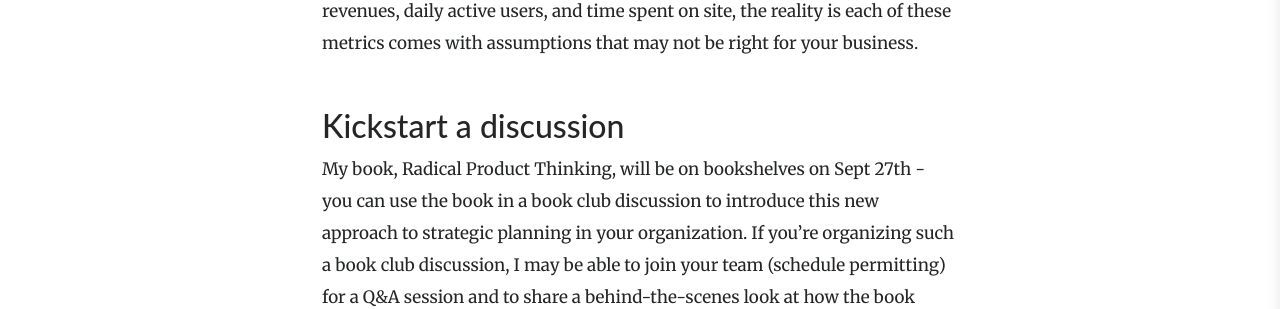
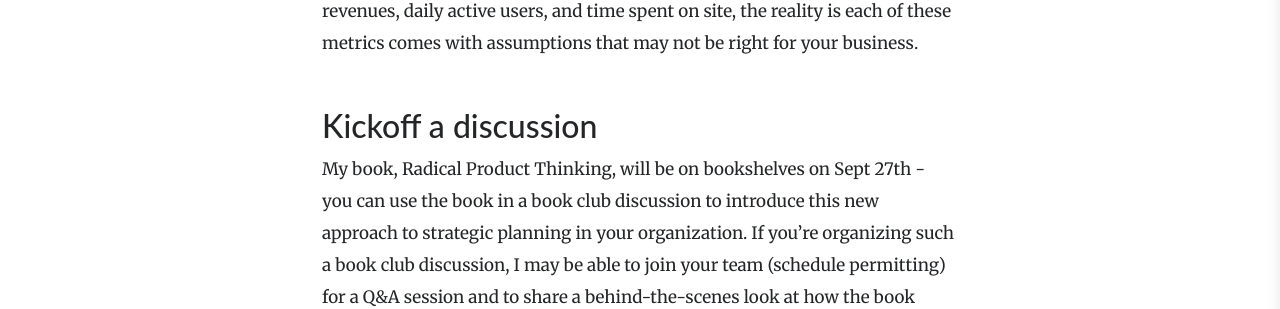
Before and after one commit to qq7te/radical-product, a Jekyll site: the page built from src/_posts/2021-09-14-stressfree-guide-to-Strategic-planning.markdown, in a window 1280 px wide and 900 px high, scrolled down 3973 px. Shown: the part 154-463 px from the top of the window. Built offline with Jekyll 4.4.1, drawn with Linux system fonts in a browser that asks for light colours; nearby versions of some CDN libraries.

Commit message:
stressfree guide to strategic planning

```diff
--- a/src/_posts/2021-09-14-stressfree-guide-to-Strategic-planning.markdown
+++ b/src/_posts/2021-09-14-stressfree-guide-to-Strategic-planning.markdown
@@ -56,5 +56,5 @@
 To measure what matters, derive your metrics from your strategy, i.e. for each element of your Design in your RDCL Strategy, what metric(s) will tell you if it’s working? While it’s tempting to measure popular metrics including revenues, daily active users, and time spent on site, the reality is each of these metrics comes with assumptions that may not be right for your business.
 <br>
 
-## Kickstart a discussion
+## Kickoff a discussion
 My book, Radical Product Thinking, will be on bookshelves on Sept 27th - you can use the book in a book club discussion to introduce this new approach to strategic planning in your organization. If you’re organizing such a book club discussion, I may be able to join your team (schedule permitting) for a Q&A session and to share a behind-the-scenes look at how the book came to be. Feel free to email me at radhika@radicalproduct.com.
```
